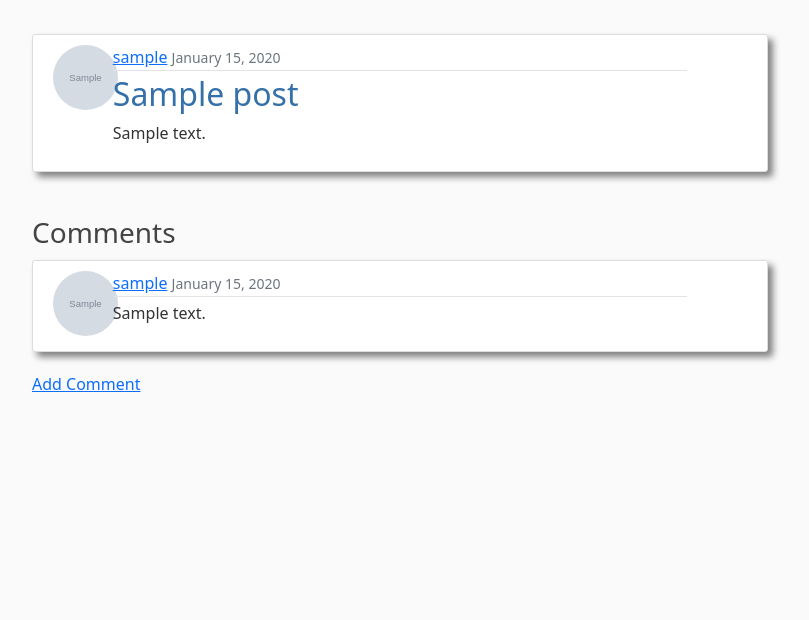
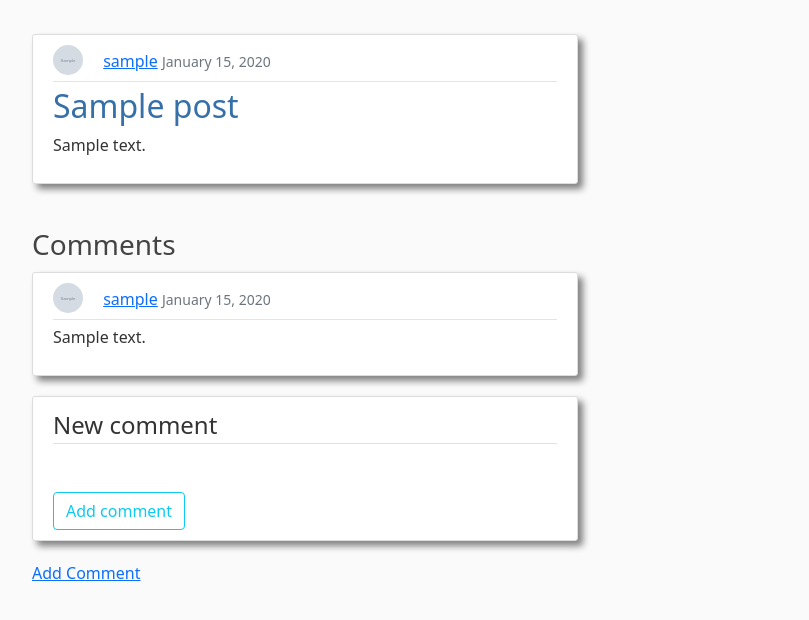
Before and after one commit to JackPadalino/BlogApp, a Django app: page /post/1/ in a window 1280 px wide. Shown: the part 56-676 px from the top of the page, without its empty margins (50-859 px from the left). Run offline with Django 4.2, Linux system fonts and the light colour scheme; tables that the repository leaves empty hold one stand-in row (values such as "Sample post"); grey boxes marked "Sample" are stand-in pictures; some libraries are stand-ins or nearby versions.

Commit message:
Updated layout of posts and comments

```diff
--- a/blog/admin.py
+++ b/blog/admin.py
@@ -1,7 +1,9 @@
 from django.contrib import admin # this import standard with Django
-from .models import Post,Comment #importing the DB class 'Post' and 'Comment'
+from .models import Post,Comment#,Like #importing the DB class 'Post' and 'Comment' and 'Like'
+
 
 
 # Register your models here.
 admin.site.register(Post) # by adding this we are adding the Post model to our database. We can now see the Post model in the admin GUI page online
 admin.site.register(Comment)
+#admin.site.register(Like)
--- a/blog/static/blog/main.css
+++ b/blog/static/blog/main.css
@@ -58,14 +58,15 @@ body {
   }
 
   .article-img {
-    height: 65px;
-    width: 65px;
+    height: 30px;
+    width: 30px;
     margin-right: 16px;
+    margin-bottom:5px;
   }
 
   .article-metadata {
     padding-bottom: 1px;
-    margin-bottom: 4px;
+    margin-bottom: 5px;
     border-bottom: 1px solid #e3e3e3;
     text-decoration: none;
   }
--- a/blog/templates/blog/base.html
+++ b/blog/templates/blog/base.html
@@ -45,7 +45,7 @@
     </header>
     <main role="main" class="container">
         <div class="row">
-            <div class="col-md-8">
+            <div class="col-md-6">
                 {% if messages %}
                 {% for message in messages %}
                 <div class='alert alert-{{ message.tags }}'>
--- a/blog/templates/blog/post_details.html
+++ b/blog/templates/blog/post_details.html
@@ -3,12 +3,13 @@
 {% block content %}
 <article class="media content-section">
     <div class='row'>
-        <div class='col-md-1'>
-            <img class="rounded-circle article-img" src="{{ post.author.profile.image.url }}">
-        </div>
-        <div class='col-md-10'>
+        <!--<div class='col-md-1'>
+            <img class="rounded-circle article-img" src="{#{{ post.author.profile.image.url }}#}">
+        </div>-->
+        <!--<div class='col-md-10'>-->
         <div class="media-body">
             <div class="article-metadata">
+                <img class="rounded-circle article-img" src="{{ post.author.profile.image.url }}">
                 <a class="mr-2" href="{% url 'user-posts' post.author.username %}">{{ post.author }}</a>
                 <small class="text-muted">{{ post.date_posted|date:"F d, Y" }}</small>
                 {% if post.author == user %}
@@ -19,7 +20,7 @@
             <h2 class='article-title'>{{ post.title }}</h2>
             <p class="article-content">{{ post.content }}</p>
         </div>
-        </div>
+        <!--</div>-->
     </div>
 </article>
 {% if not comments %}
@@ -32,21 +33,35 @@
     {% for comment in comments %}
         <article class="media content-section">
             <div class='row'>
-                <div class='col-md-1'>
-                    <img class="rounded-circle article-img" src="{{ comment.author.profile.image.url }}">
-                </div>
-                <div class='col-md-10'>
+                <!--<div class='col-md-1'>
+                    <img class="rounded-circle article-img" src="{#{{ comment.author.profile.image.url }}#}">
+                </div>-->
+                <!--<div class='col-md-10'>-->
                 <div class="media-body">
                     <div class="article-metadata">
+                        <img class="rounded-circle article-img" src="{{ comment.author.profile.image.url }}">
                         <a class="mr-2" href="{% url 'user-posts' comment.author.username %}">{{ comment.author }}</a>
                         <small class="text-muted">{{ comment.date_posted|date:"F d, Y" }}</small>
                     </div>
                     <p class="article-content">{{ comment.content }}</p>
                 </div>
-                </div>
+                <!--</div>-->
             </div>
         </article>
     {% endfor %}
+    <div class="content-section">
+        <form method="POST">
+            {% csrf_token %}
+            <fieldset class="form-group">
+                <legend class="border-bottom mb-4">New comment</legend>
+                {{ form|crispy }}
+            </fieldset>
+            <br>
+            <div class='form-group'>
+                <button class="btn btn-outline-info" type='submit'>Add comment</button>
+            </div>
+        </form>
+    </div>
     <a href="{% url 'add-comment' post.id %}">Add Comment </a>
 {% endif %}
 {% endblock content %}
```
Also changed, not shown: blog/models.py (+7 -0 lines), blog/templates/blog/home.html (+6 -5 lines), blog/views.py (+7 -1 lines). Lines whose indentation alone changed are shown as unchanged.
